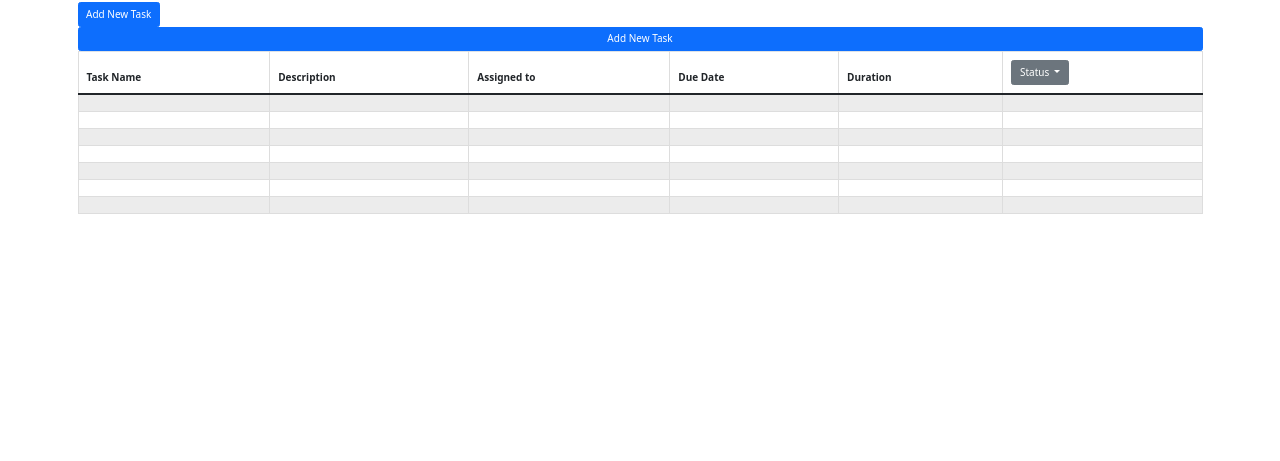
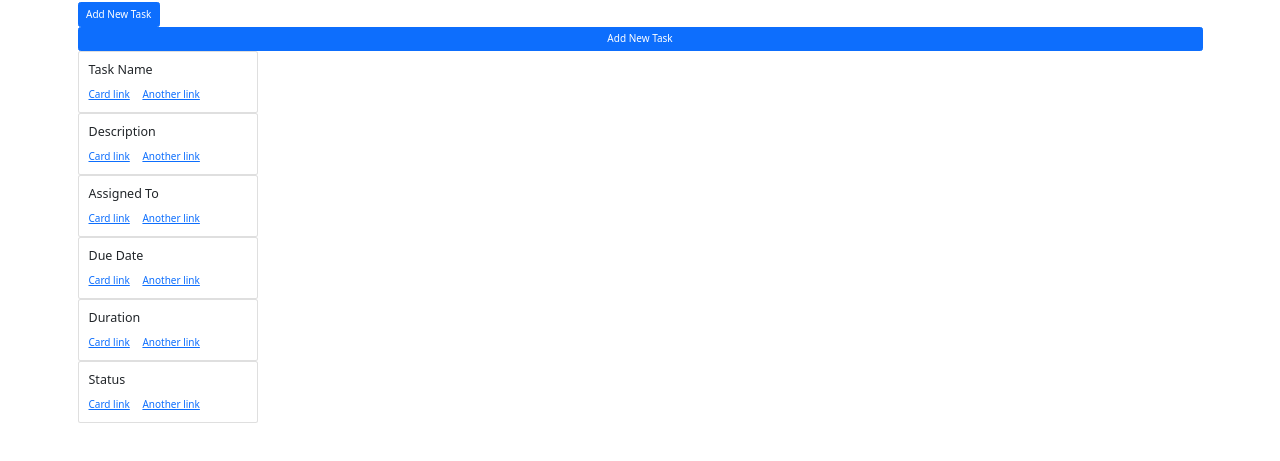
Before and after one commit to JWD005/finalproject_J-Naveen, a plain HTML site: page index.html in a window 1280 px wide. Shown: the part 27-488 px from the top of the page. Drawn offline with nearby package versions, Linux system fonts and the light colour scheme.

Commit message:
cards added

```diff
--- a/index.html
+++ b/index.html
@@ -87,95 +87,6 @@
 
       </div>
 
-       <table class="table table-bordered table-striped table-hover">
-         <!--<caption>List of users</caption> -->
-        <thead>
-          <tr>
-            <th scope="col">Task Name</th>
-            <th scope="col">Description</th>
-            <th scope="col">Assigned to</th>
-            <th scope="col">Due Date</th>
-            <th scope="col">Duration</th>
-            <th scope="col" div class="dropdown">
-              <button class="btn btn-secondary dropdown-toggle" type="button" id="dropdownMenuButton1" data-bs-toggle="dropdown" aria-expanded="false">
-               Status
-              </button>
-              <ul class="dropdown-menu" aria-labelledby="dropdownMenuButton1">
-                <li><a class="dropdown-item" href="#">Started</a></li>
-                <li><a class="dropdown-item" href="#">In Progress</a></li>
-                <li><a class="dropdown-item" href="#">Completed</a></li>
-              </ul>
-            </div></th>
-          </tr>
-        </thead>
-        <tbody>
-          <tr>
-            <!-- <th scope="row"></th> -->
-            <td></td>
-            <td></td>
-            <td></td>
-            <td></td>
-            <td></td>
-            <td></td>
-          </tr>
-          <tr>
-            <!-- <th scope="row"></th> -->
-            <td></td>
-            <td></td>
-            <td></td>
-            <td></td>
-            <td></td>
-            <td></td>
-          </tr>
-          <tr>
-            <!-- <th scope="row"></th> -->
-            <td></td>
-            <td></td>
-            <td></td>
-            <td></td>
-            <td></td>
-            <td></td>
-          </tr>
-          <tr>
-            <!-- <th scope="row"></th> -->
-            <td></td>
-            <td></td>
-            <td></td>
-            <td></td>
-            <td></td>
-            <td></td>
-          </tr>
-          <tr>
-            <!-- <th scope="row"></th> -->
-            <td></td>
-            <td></td>
-            <td></td>
-            <td></td>
-            <td></td>
-            <td></td>
-          </tr>
-          <tr>
-            <!-- <th scope="row"></th> -->
-            <td></td>
-            <td></td>
-            <td></td>
-            <td></td>
-            <td></td>
-            <td></td>
-          </tr>
-          <tr>
-            <!-- <th scope="row"></th> -->
-            <td></td>
-            <td></td>
-            <td></td>
-            <td></td>
-            <td></td>
-            <td></td>
-          </tr>
-        </tbody>
-      </table>
-
-
     <!-- Optional JavaScript; choose one of the two! -->
 
     <!-- Option 1: Bootstrap Bundle with Popper -->
@@ -187,3 +98,56 @@
     <script src="https://cdn.jsdelivr.net/npm/bootstrap@5.0.1/dist/js/bootstrap.min.js" integrity="sha384-Atwg2Pkwv9vp0ygtn1JAojH0nYbwNJLPhwyoVbhoPwBhjQPR5VtM2+xf0Uwh9KtT" crossorigin="anonymous"></script>
     -->
   </body>
+
+
+  <div class="card" style="width: 18rem;">
+    <div class="card-body">
+      <h5 class="card-title">Task Name</h5>
+      <p></p>
+      <a href="#" class="card-link">Card link</a>
+      <a href="#" class="card-link">Another link</a>
+    </div>
+  </div>
+  <div class="card" style="width: 18rem;">
+    <div class="card-body">
+      <h5 class="card-title">Description</h5>
+      <p></p>
+      <a href="#" class="card-link">Card link</a>
+      <a href="#" class="card-link">Another link</a>
+    </div>
+  </div>
+  <div class="card" style="width: 18rem;">
+    <div class="card-body">
+      <h5 class="card-title">Assigned To</h5>
+      <p></p>
+      <a href="#" class="card-link">Card link</a>
+      <a href="#" class="card-link">Another link</a>
+    </div>
+  </div>
+  <div class="card" style="width: 18rem;">
+    <div class="card-body">
+      <h5 class="card-title">Due Date</h5>
+      <p></p>
+      <a href="#" class="card-link">Card link</a>
+      <a href="#" class="card-link">Another link</a>
+    </div>
+  </div>
+  <div class="card" style="width: 18rem;">
+    <div class="card-body">
+      <h5 class="card-title">Duration</h5>
+      <p></p>
+      <a href="#" class="card-link">Card link</a>
+      <a href="#" class="card-link">Another link</a>
+    </div>
+  </div>
+  <div class="card" style="width: 18rem;">
+    <div class="card-body">
+      <h5 class="card-title">Status</h5>
+      <p></p>
+      <a href="#" class="card-link">Card link</a>
+      <a href="#" class="card-link">Another link</a>
+    </div>
+  </div>
+
+  </body>
+  </html>
```
Also changed, not shown: css/styles.css (line endings or trailing spaces).
